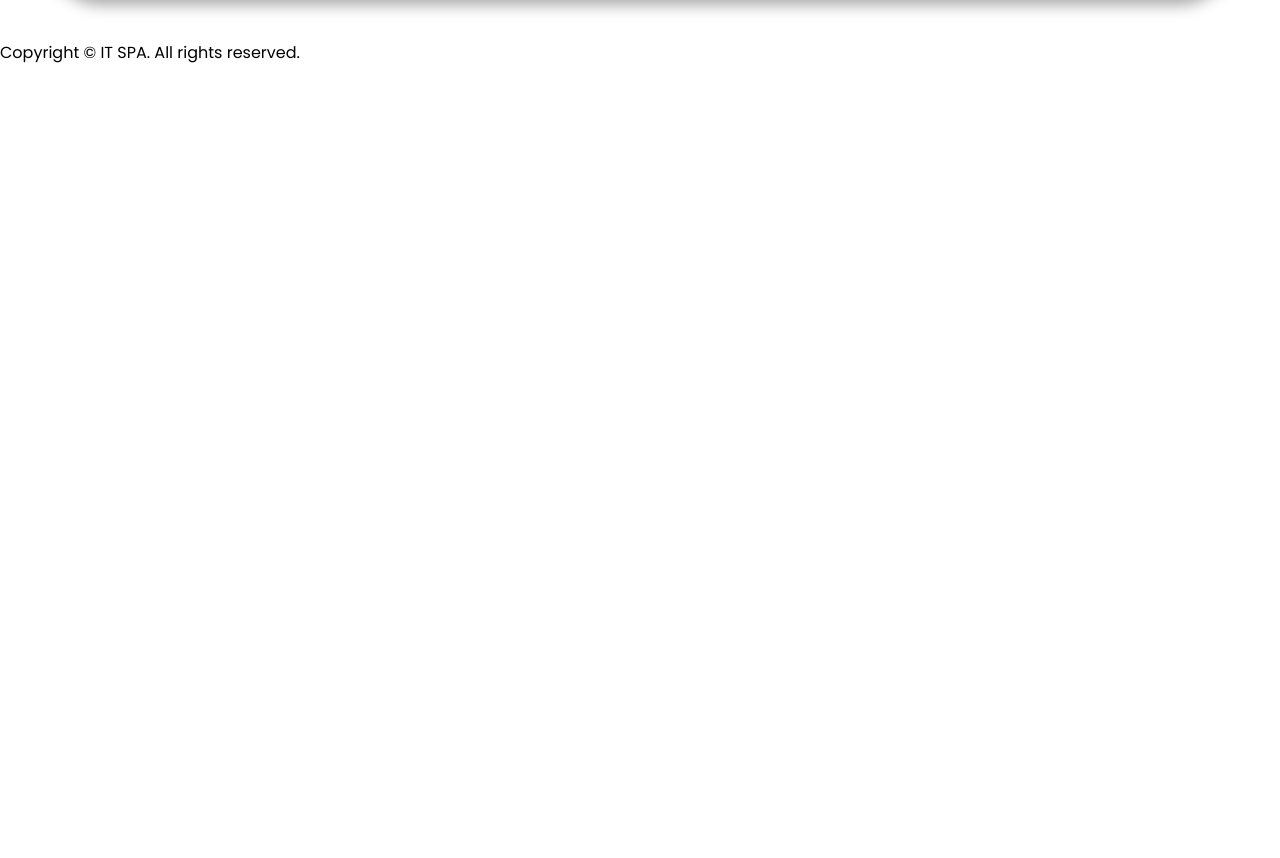
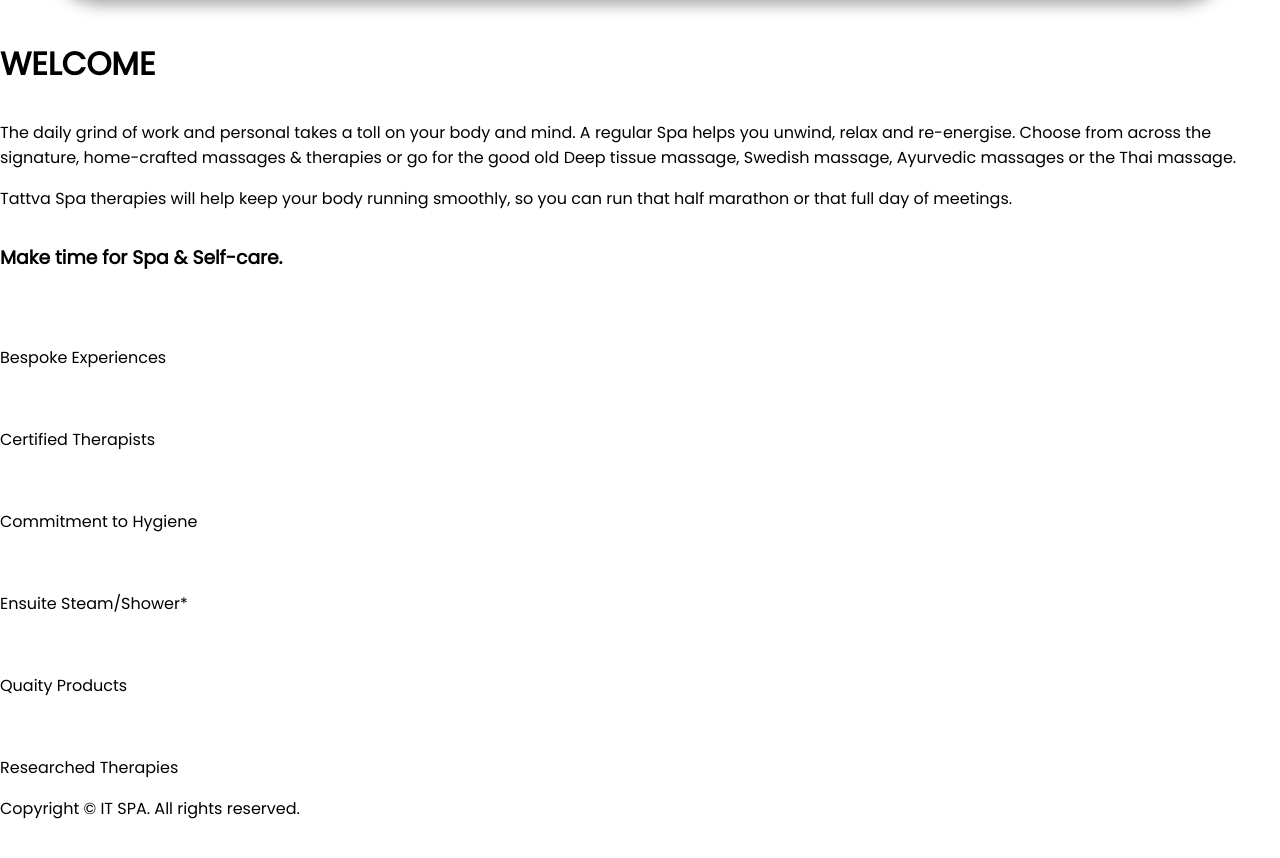
Before and after one commit to jakubczubak/TATTVA, a website built with Parcel: page index.html in a window 1280 px wide. Shown: the part 720-1578 px from the top of the page. Built offline with nearby package versions, Linux system fonts and the light colour scheme.

Commit message:
added few icon

```diff
--- a/src/it-spa.scss
+++ b/src/it-spa.scss
@@ -4,7 +4,7 @@
 $info: rgb(75, 113, 227);
 $danger: #e7514f;
 $success: #37b068;
-$Violet : #753D6D;
+$Violet: #753d6d;
 
 * {
   margin: 0;
@@ -55,21 +55,20 @@
     text-decoration: underline;
   }
 
-  .login{
+  .login {
     border: 1px solid $Violet;
     border-radius: 16px;
     color: $Violet;
     padding: 8px 30px;
     transition: 0.1s all ease-in-out;
 
-
-    &:hover{
+    &:hover {
       color: white;
       background-color: $Violet;
     }
   }
 
-  .logo{
+  .logo {
     position: absolute;
     left: 0;
     top: -25px;
@@ -157,11 +156,11 @@
     }
   }
 
-  .home-container{
-
-    .slide-container{
-      background-image: url('./assets/massage.jpg');
+  .home-container {
+    .slide-container {
+      background-image: url("./assets/massage.jpg");
       background-position: center;
+      background-size: cover;
       height: 600px;
       margin: 20px 40px 40px 40px;
       border-radius: 64px;
@@ -260,13 +259,12 @@
 }
 
 .date-container {
-
   display: flex;
   width: 90%;
   justify-content: space-around;
   gap: 20px;
   background-color: #fff;
-  padding: 60px 40px 40px 40px;
+  padding: 50px 40px 40px 40px;
   margin: 50px 0;
   border-radius: 40px;
   box-shadow: rgba(0, 0, 0, 0.35) 0px 5px 15px;
--- a/src/views/Home.js
+++ b/src/views/Home.js
@@ -4,20 +4,56 @@
 
 export function Home() {
   const homeContainer = document.createElement("div");
-  homeContainer.classList.add('home-container');
+  homeContainer.classList.add("home-container");
 
-  const slideContainer = document.createElement('div');
-  slideContainer.classList.add('slide-container');
+  const slideContainer = document.createElement("div");
+  slideContainer.classList.add("slide-container");
   slideContainer.append(DateComponent());
 
+  const content = document.createElement("div");
+  content.innerHTML = `
+  <h1>WELCOME</h1>
+      <p>
+        The daily grind of work and personal takes a toll on your body and mind.
+        A regular Spa helps you unwind, relax and re-energise. Choose from
+        across the signature, home-crafted massages & therapies or go for the
+        good old Deep tissue massage, Swedish massage, Ayurvedic massages or the
+        Thai massage.
+      </p>
+      <p>
+        Tattva Spa therapies will help keep your body running smoothly, so you
+        can run that half marathon or that full day of meetings.
+      </p>
+      <h3>Make time for Spa & Self-care.</h3>
+      <div>
+        <div>
+          <img src="" alt="" />
+          <p>Bespoke Experiences</p>
+        </div>
+        <div>
+          <img src="" alt="" />
+          <p>Certified Therapists</p>
+        </div>
+        <div>
+          <img src="" alt="" />
+          <p>Commitment to Hygiene</p>
+        </div>
+        <div>
+          <img src="" alt="" />
+          <p>Ensuite Steam/Shower*</p>
+        </div>
+        <div>
+          <img src="" alt="" />
+          <p>Quaity Products</p>
+        </div>
+        <div>
+          <img src="" alt="" />
+          <p>Researched Therapies</p>
+        </div>
+      </div>
+  `;
 
-
-
-
-
-
-
-  homeContainer.append(slideContainer);
+  homeContainer.append(slideContainer, content);
 
   return homeContainer;
 }
```
Also changed, not shown: src/assets/Certified-Therapist.svg (added), src/assets/Commitment-to-hygiene-2.svg (added), src/assets/Ensuite-steam_shower-2.svg (added), src/assets/Quality-Products-2.svg (added), src/assets/bespoke-experiences-2.svg (added), src/assets/researched-therapies-2.svg (added).
